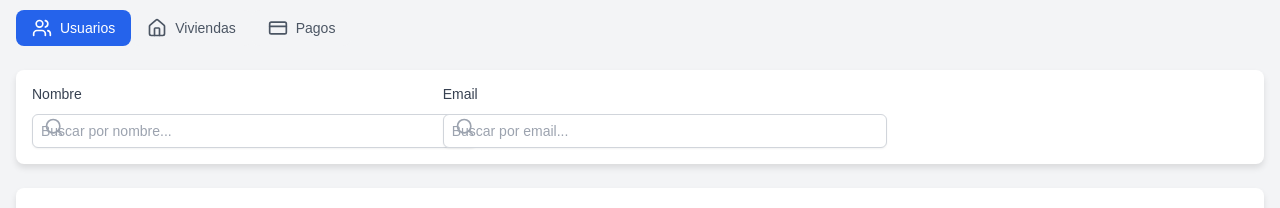
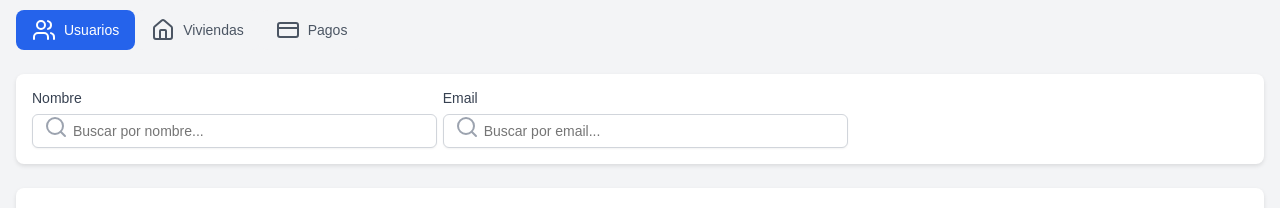
Before and after one commit to ConCerNet/ConCerNet, a React (Create React App) app in the folder concernet/: page /Dashboard_admin in a window 1280 px wide. Shown: the part 166-374 px from the top of the page. Built offline with nearby package versions, Linux system fonts and the light colour scheme.

Commit message:
Nuevos avances en el css del admin

```diff
--- a/concernet/src/Styles/Filters.css
+++ b/concernet/src/Styles/Filters.css
@@ -1,68 +1,75 @@
-/* Contenedor principal de filtros */
+/* Filters.css */
+
+/* Contenedor principal */
 .bg-white {
   background-color: white;
 }
 
 .p-4 {
-    padding: 16px;
+  padding: 1rem;
 }
 
 .rounded-lg {
-    border-radius: 8px;
+  border-radius: 0.5rem;
 }
 
 .shadow {
-    box-shadow: 0 4px 6px rgba(0, 0, 0, 0.1);
+  box-shadow: 0 2px 4px rgba(0, 0, 0, 0.1);
 }
 
 .mb-6 {
-    margin-bottom: 24px;
+  margin-bottom: 1.5rem;
 }
 
-  /* Grid de filtros */
+/* Grid y espaciado */
 .grid {
   display: grid;
-    gap: 16px;
+}
+
+.grid-cols-1 {
+  grid-template-columns: repeat(1, 1fr);
 }
 
 .md\:grid-cols-3 {
   grid-template-columns: repeat(3, 1fr);
 }
 
-  @media (max-width: 768px) {
-    .md\:grid-cols-3 {
-      grid-template-columns: 1fr; /* Para pantallas pequeñas */
-    }
+.gap-4 {
+  gap: 1rem;
 }
 
-  /* Estilos para cada campo de filtro */
-  label {
-    display: block;
-    font-size: 0.875rem;
-    font-weight: 500;
-    color: #374151; /* Gray 700 */
-    margin-bottom: 4px;
+/* Estilos de inputs */
+.pl-10 {
+  padding-left: 2.5rem;
 }
 
-  input {
-    padding-left: 40px; /* Espacio para el ícono */
-    width: 100%;
-    padding: 8px;
-    border-radius: 8px;
-    border: 1px solid #d1d5db; /* Gray 300 */
-    box-shadow: 0 1px 3px rgba(0, 0, 0, 0.1);
-    font-size: 0.875rem;
+.w-full {
+  width: 90%;
 }
 
-  input:focus {
-    border-color: #3b82f6; /* Blue 500 */
-    outline: none;
-    box-shadow: 0 0 0 2px rgba(59, 130, 246, 0.3); /* Blue ring */
+.rounded-md {
+  border-radius: 0.375rem;
 }
 
-  /* Contenedor de ícono */
-  .relative {
-    position: relative;
+.border-gray-300 {
+  border-color: #d1d5db;
+}
+
+.shadow-sm {
+  box-shadow: 0 1px 2px rgba(0, 0, 0, 0.05);
+}
+
+.focus\:border-blue-500:focus {
+  border-color: #3b82f6;
+}
+
+.focus\:ring-blue-500:focus {
+  outline-color: #3b82f6;
+}
+
+/* Iconos */
+.text-gray-400 {
+  color: #9ca3af;
 }
 
 .absolute {
@@ -70,7 +77,7 @@
 }
 
 .left-3 {
-    left: 12px;
+  left: 0.75rem;
 }
 
 .top-1\/2 {
@@ -80,27 +87,3 @@
 .-translate-y-1\/2 {
   transform: translateY(-50%);
 }
-
-  .text-gray-400 {
-    color: #9ca3af; /* Gray 400 */
-  }
-
-  .w-5, .h-5 {
-    width: 20px;
-    height: 20px;
-  }
-
-  /* Para pantallas de tipo 'pagos' */
-  .md\:col-span-3 {
-    grid-column: span 3;
-  }
-
-  /* Filtros para cada tipo de búsqueda */
-  input::placeholder {
-    color: #9ca3af; /* Gray 400 */
-    opacity: 1; /* Forzamos la visibilidad del color en los placeholders */
-  }
-
-  input[type="text"] {
-    padding-right: 40px; /* Para el ícono de la lupa */
-  }
```
Lines whose indentation alone changed are shown as unchanged.
